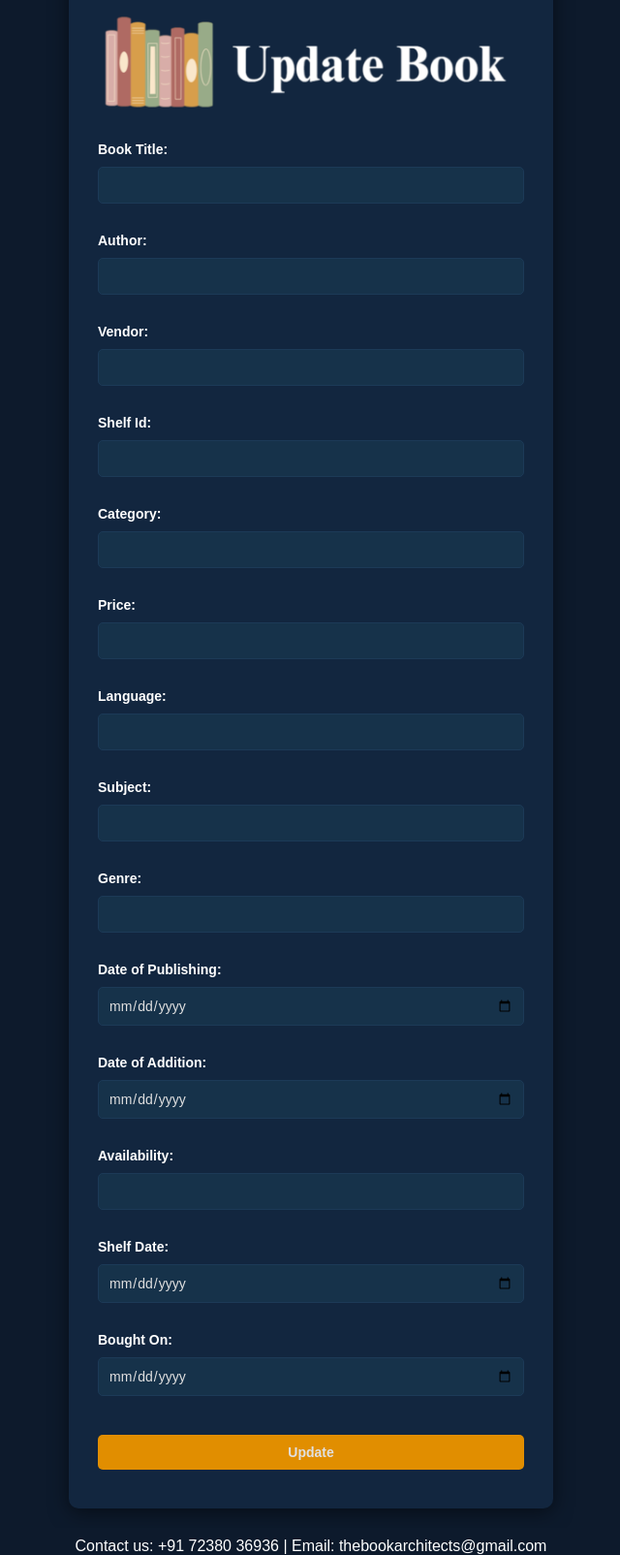
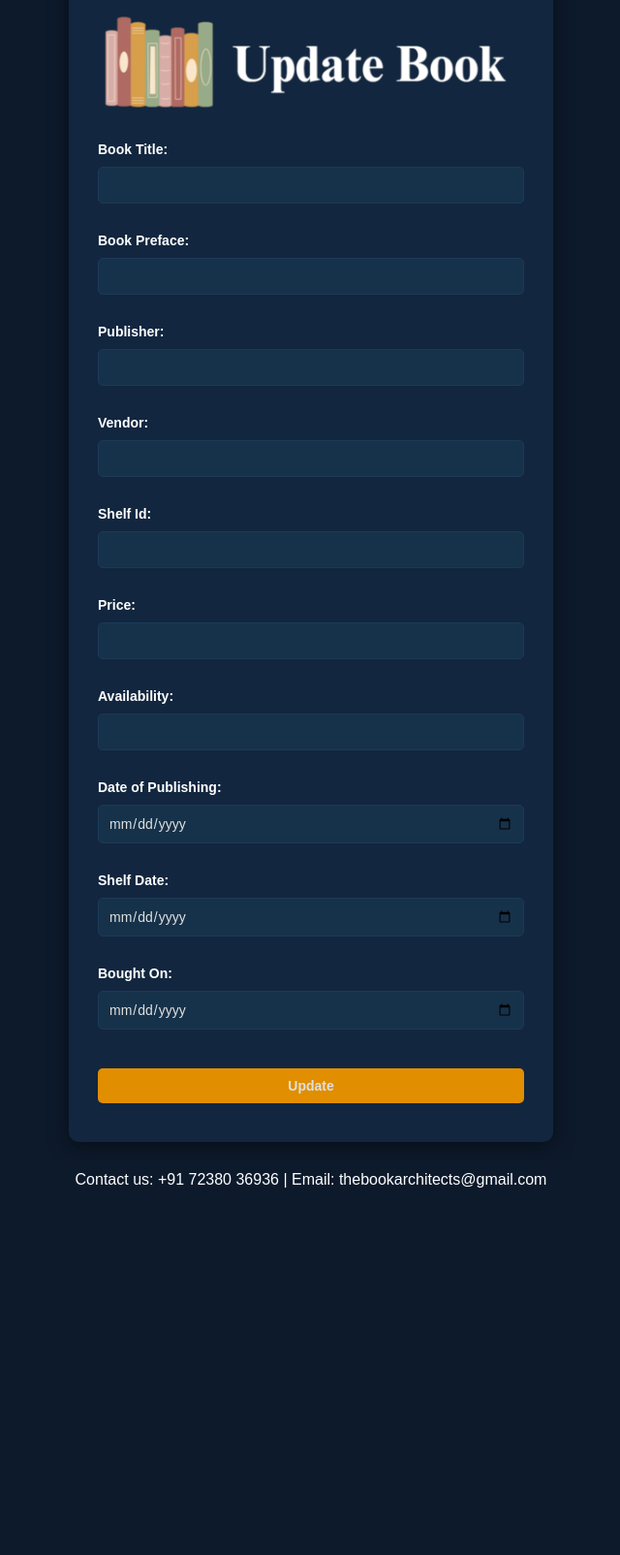
Before and after one commit to nasaprayas/LIBRARY, a Flask app: page /update_book in a window 1280 px wide. Shown: the part 101-1705 px from the top of the page at 97% size, without its empty margins (319-959 px from the left). After the commit the page ends 1326 px from the top, so only its background shows below. Run offline with Flask 3, Linux system fonts and the light colour scheme.

Commit message:
added update and delete book

```diff
--- a/Routes/routes.py
+++ b/Routes/routes.py
@@ -85,7 +85,12 @@ def add_transaction():
 
 @bp.route('/update_book', methods=['GET', 'POST'])
 def update_book():
-    return render_template('update_book.html')
+    if request.method == 'POST':
+        book = BookController.update_book()
+        if 'error' in book:
+            return render_template('update_book.html', error=book['error'])
+        return render_template('update_book.html', error='')
+    return render_template('update_book.html', error='')
 
 @bp.route('/update_author', methods=['GET', 'POST'])
 def update_author():
@@ -120,7 +125,12 @@ def update_transaction():
 
 @bp.route('/delete_book', methods=['GET', 'POST'])
 def delete_book():
-    return render_template('delete_book.html')
+    if request.method == 'POST':
+        book = BookController.delete_book()
+        if 'error' in book:
+            return render_template('delete_book.html', error=book['error'])
+        return render_template('delete_book.html', error='')
+    return render_template('delete_book.html', error='')
 
 @bp.route('/delete_author', methods=['GET', 'POST'])
 def delete_author():
--- a/Templates/dashboard.html
+++ b/Templates/dashboard.html
@@ -8,7 +8,7 @@
         <div class="profile">
             <label for="profile_pic"><img
                 {% if not current_user.profile_pic %}
-                src="{{  url_for('static', filename='media/profile_pics/default.png')  }}"
+                src="{{  url_for('static', filename='media/icons/default.png')  }}"
                 {% else %}
                 src="/static/media/profile_pics/{{pfp}}"
                 {% endif %}
--- a/Templates/delete_book.html
+++ b/Templates/delete_book.html
@@ -10,7 +10,7 @@
         </div>
         <div>
             <label for="title">Book Title:</label>
-            <input type="text" id="book_title" name="book_title" required>
+            <input type="text" id="book_title" name="title" required>
         </div>
         <button type="submit">Delete</button>
     </form>
--- a/Templates/layout.html
+++ b/Templates/layout.html
@@ -4,7 +4,7 @@
 <head>
     <meta charset="UTF-8">
     <meta name="viewport" content="width=device-width, initial-scale=1.0">
-    <title>Your Dashboard</title>
+    <title>The Book Architects</title>
     <link rel="icon" type="image/x-icon" href="{{  url_for('static', filename='media/icons/small_icon.ico')  }}">
     <link rel="stylesheet" href="{{ url_for('static', filename='css/common.css') }}">
     {% block css %}
--- a/Templates/update_book.html
+++ b/Templates/update_book.html
@@ -13,8 +13,12 @@
             <input type="text" id="book_title" name="title" required>
         </div>
         <div>
-            <label for="author_name">Author:</label>
-            <input type="text" id="author_name" name="author_name" required>
+            <label for="book_preface">Book Preface:</label>
+            <input type="text" id="book_preface" name="preface" required>
+        </div>
+        <div>
+            <label for="publisher_name">Publisher:</label>
+            <input type="text" id="publisher_name" name="publisher_name" required>
         </div>
         <div>
             <label for="vendor_name">Vendor:</label>
@@ -25,44 +29,24 @@
             <input type="text" id="shelf_id" name="shelf_id" required>
         </div>
         <div>
-            <label for="category">Category:</label>
-            <input type="text" id="category" name="category" required>
-        </div>
-        <div>
             <label for="price">Price:</label>
             <input type="text" id="price" name="price" required>
-        </div>
-        <div>
-            <label for="language_name">Language:</label>
-            <input type="text" id="language_name" name="language" required>
-        </div>
-        <div>
-            <label for="subject_name">Subject:</label>
-            <input type="text" id="subject_name" name="subject" required>
-        </div>
-        <div>
-            <label for="genre">Genre:</label>
-            <input type="text" id="genre" name="genre" required>
-        </div>
-        <div>
-            <label for="date_of_publishing">Date of Publishing: </label>
-            <input type="date" id="date_of_publishing" name="date_of_publishing" required>
-        </div>
-        <div>
-            <label for="date_of_addition">Date of Addition: </label>
-            <input type="date" id="date_of_addition" name="date_of_addition" required>
         </div>
         <div>
             <label for="availability">Availability: </label>
             <input type="text" id="availability" name="availability" required>
         </div>
         <div>
+            <label for="date_of_publishing">Date of Publishing: </label>
+            <input type="date" id="date_of_publishing" name="date_of_publishing">
+        </div>
+        <div>
             <label for="shelf_date">Shelf Date: </label>
-            <input type="date" id="shelf_date" name="shelf_date" required>
+            <input type="date" id="shelf_date" name="shelf_date">
         </div>
         <div>
             <label for="bought_on">Bought On: </label>
-            <input type="date" id="bought_on" name="bought_on" required>
+            <input type="date" id="bought_on" name="bought_on">
         </div>
         <button type="submit">Update</button>
     </form>
```
Also changed, not shown: Controllers/controller.py (+22 -2 lines), Services/service.py (+21 -0 lines).
